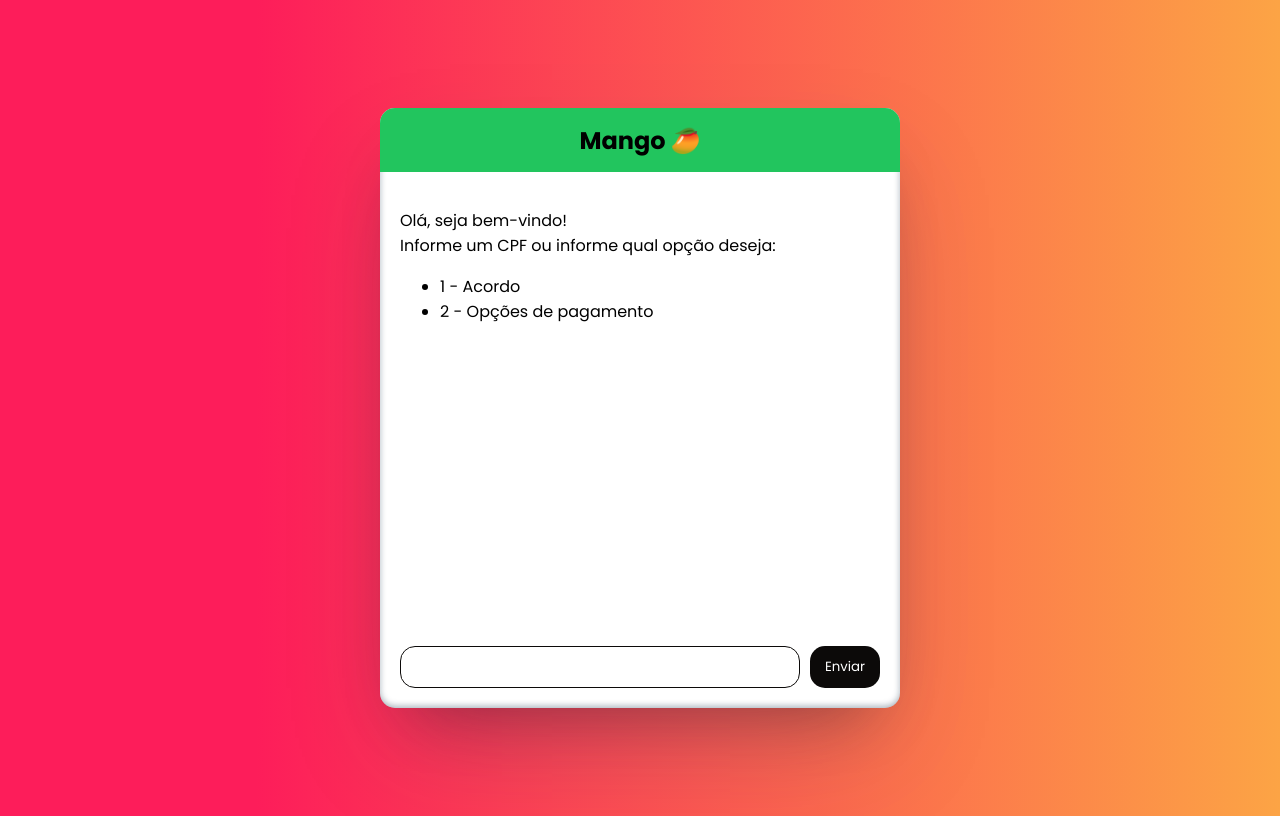
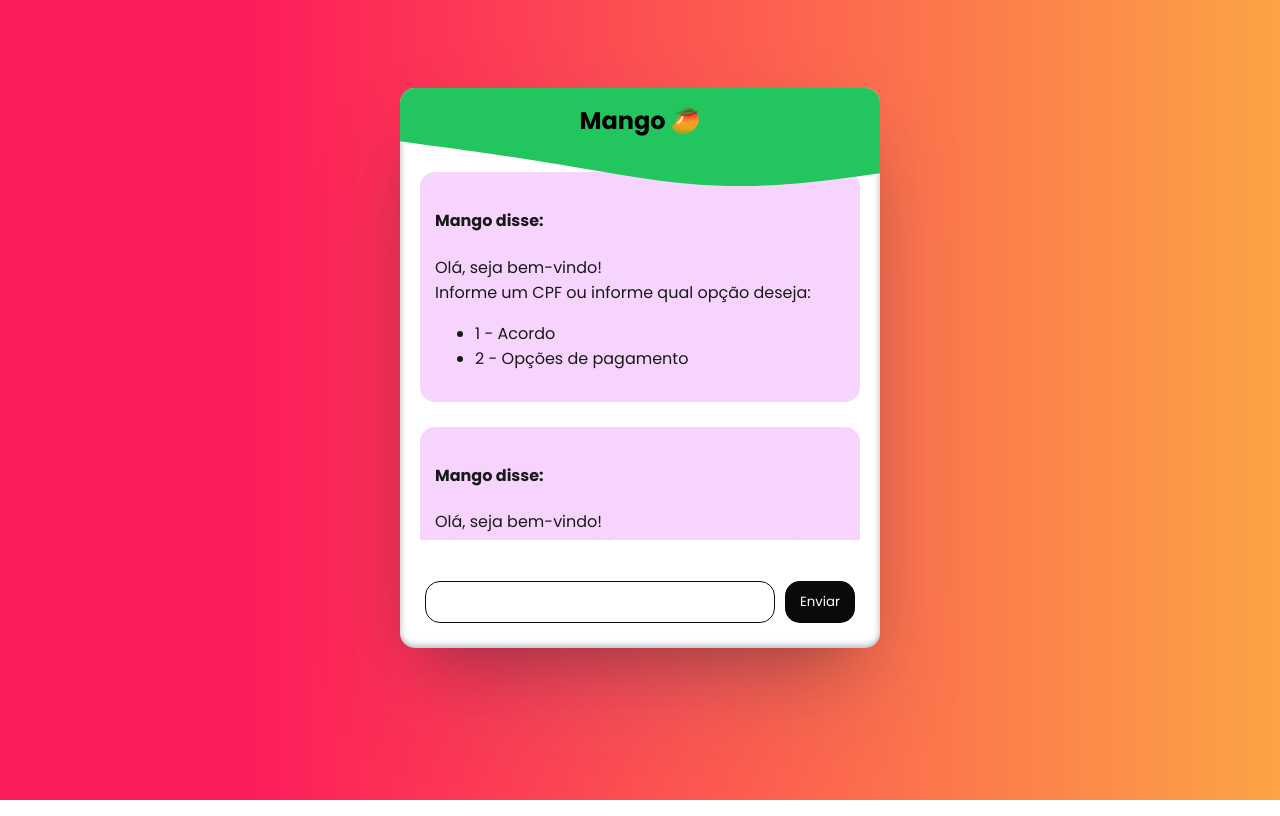
Before and after one commit to dezoliveira/mango, a website built with Vite: page index.html in a window 1280 px wide. Built offline with nearby package versions, Linux system fonts and the light colour scheme.

Commit message:
style: overflow, scrollbar and waves with svg

```diff
--- a/index.html
+++ b/index.html
@@ -10,11 +10,29 @@
   <body>
     <div id="app">
       <div class="chat">
+        <div style="position: absolute; top: 0; width: 100%; left: 0; border-radius: 15px; overflow: hidden; z-index: 1;">
+          <svg xmlns="http://www.w3.org/2000/svg" viewBox="0 0 1440 320">
+            <path fill="#22c55e" fill-opacity="1" d="M0,160L80,170.7C160,181,320,203,480,229.3C640,256,800,288,960,293.3C1120,299,1280,277,1360,266.7L1440,256L1440,0L1360,0C1280,0,1120,0,960,0C800,0,640,0,480,0C320,0,160,0,80,0L0,0Z"></path>
+          </svg>
+        </div>
         <div class="chat-header">
           <h2>Mango 🥭</h2>
         </div>
         <div class="chat-body">
           <div class="messages">
+            <h4>Mango disse:</h4>
+            <p>
+              Olá, seja bem-vindo!<br/>
+              Informe um CPF
+              ou informe qual opção deseja:
+            </p>
+            <ul>
+              <li>1 - Acordo</li>
+              <li>2 - Opções de pagamento</li>
+            </ul>
+          </div>
+          <div class="messages">
+            <h4>Mango disse:</h4>
             <p>
               Olá, seja bem-vindo!<br/>
               Informe um CPF
--- a/style.css
+++ b/style.css
@@ -1,9 +1,13 @@
 @import url('https://fonts.googleapis.com/css2?family=Poppins:ital,wght@0,100;0,200;0,300;0,400;0,500;0,600;0,700;0,800;0,900;1,100;1,200;1,300;1,400;1,500;1,600;1,700;1,800;1,900&display=swap');
+
+* {
+  box-sizing: border-box;
+}
 
 body {
   display: grid;
   place-items: center;
-  height: 100vh;
+  height: 90vh;
   font-family: 'Poppins', sans-serif;
   background: rgb(253,29,90);
   background: linear-gradient(90deg, rgba(253,29,90,1) 20%, rgba(252,164,69,1) 100%);
@@ -57,7 +61,7 @@ input {
   left: 0;
   width: 100%;
   height: 8vh;
-  background-color: #22c55e;
+  /* background-color: #22c55e; */
 
   display: flex;
   align-items: center;
@@ -65,24 +69,59 @@ input {
 
   border-top-left-radius: 15px;
   border-top-right-radius: 15px;
+
+  overflow: hidden;
+
+  z-index: 1;
 }
 
 .chat-body {
   display: flex;
   flex-direction: column;
   justify-content: space-between;
+  gap: 25px;
   height: 92vh;
   padding-top: 8vh;
+
+  overflow-y: scroll;
+  max-height: 54vh;
 }
 
 .inputMessage {
-  width: 100%;
+  /* width: 100%; */
+
+  position: absolute;
+  bottom: 15px;
+  left: 15px;
+  right: 15px;
+
   display: flex;
   gap: 10px;
+
+  padding: inherit;
+  padding: 10px;
+
+  z-index: 1;
+  overflow: hidden;
+
+  background-color: #fff;
 }
 
 .inputMessage input {
   width: 100%;
+}
+
+.messages {
+  border: 0;
+  padding: 15px;
+  border-radius: 15px;
+  opacity: .9;
+  background-color: #f5d0fe;
+}
+
+/* scrollbar */
+::-webkit-scrollbar {
+  display: none;
 }
 
 /* media queries */
```
